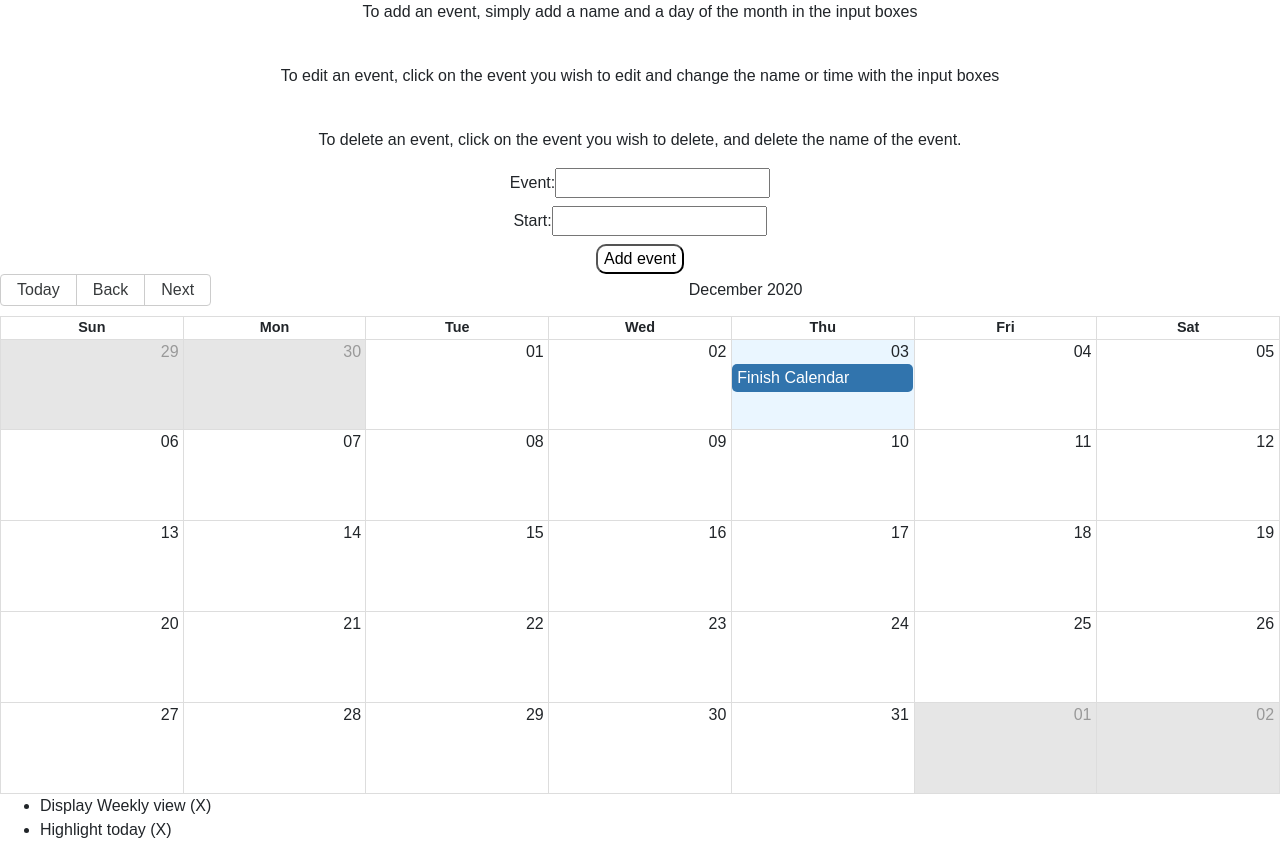
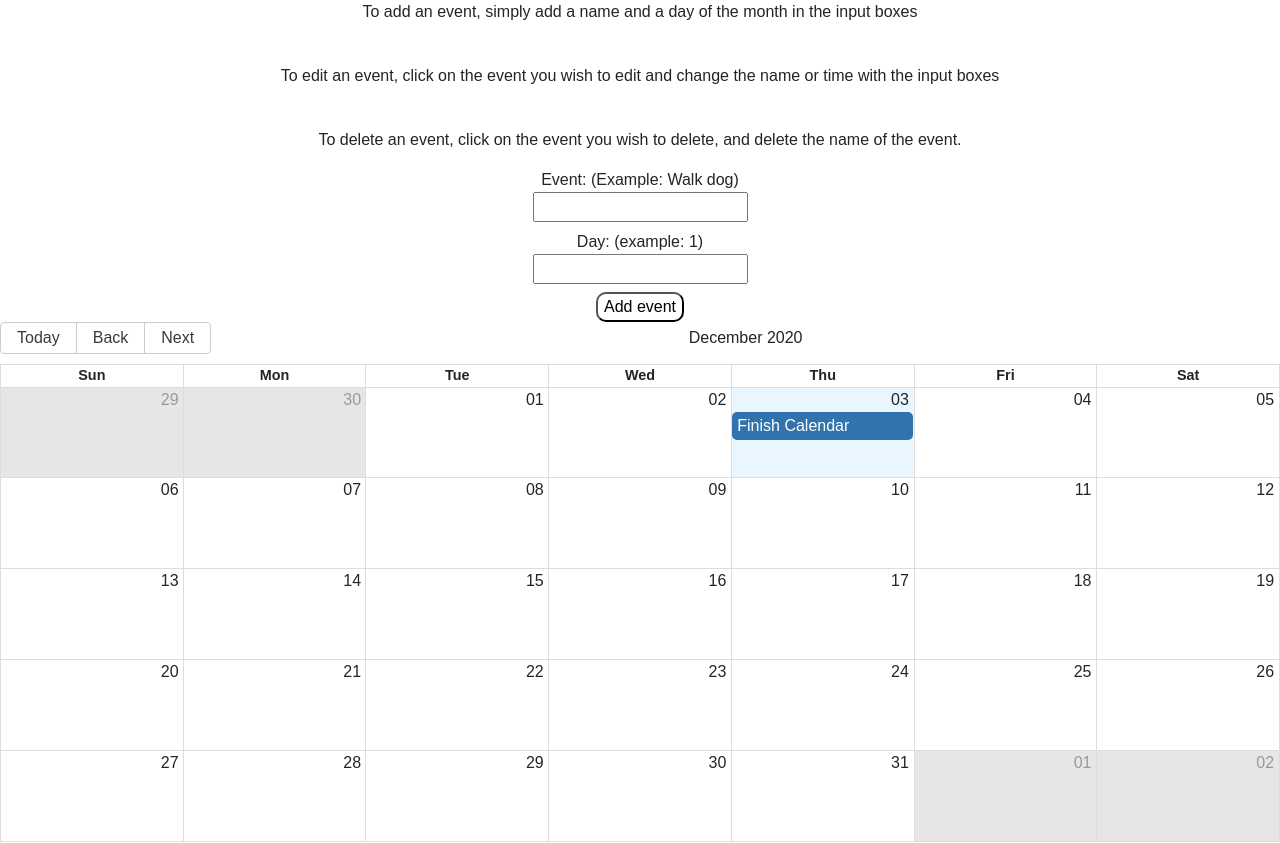
Before and after one commit to Imstupidpleasehelp/AimhighChallege, a React (Create React App) app: page / in a window 1280 px wide. Shown: the top 843 px of the page. Built offline with nearby package versions, Linux system fonts and the light colour scheme.

Commit message:
better directions

```diff
--- a/src/App.js
+++ b/src/App.js
@@ -89,8 +89,8 @@ const App = () => {
           </p>
         </div>
         <div className="event-input">
-          <label>
-            Event:
+          <label className="label">
+            Event: (Example: Walk dog) <br />
             <input
               id="eventInput"
               name="eventInput"
@@ -101,8 +101,8 @@ const App = () => {
             />
           </label>
           <br />
-          <label>
-            Start:
+          <label className="label">
+          Day: (example: 1) <br />
             <input
               id="startInput"
               name="startInput"
@@ -116,13 +116,14 @@ const App = () => {
           </label>
           <br />
           <button type="button" onClick={addEvent}>
-            {editEvent ? "Edit" : "Add"} event
+            {editEvent ? "Save new" : "Add"} event
           </button>
           {editEvent && (
             <button type="button" onClick={cancelEditMode}>
-              Cancel
+              Cancel Edit
             </button>
           )}
+
         </div>
 
       </div>
```
Also changed, not shown: 1 other file (tests, documents, lock files or other folders).
